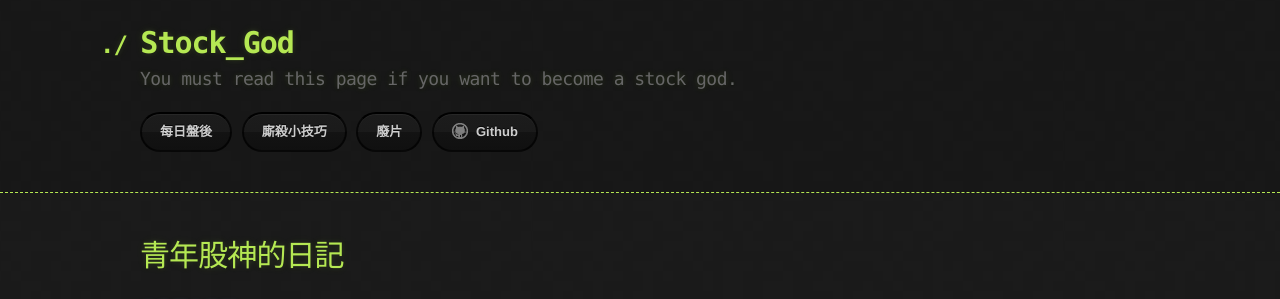
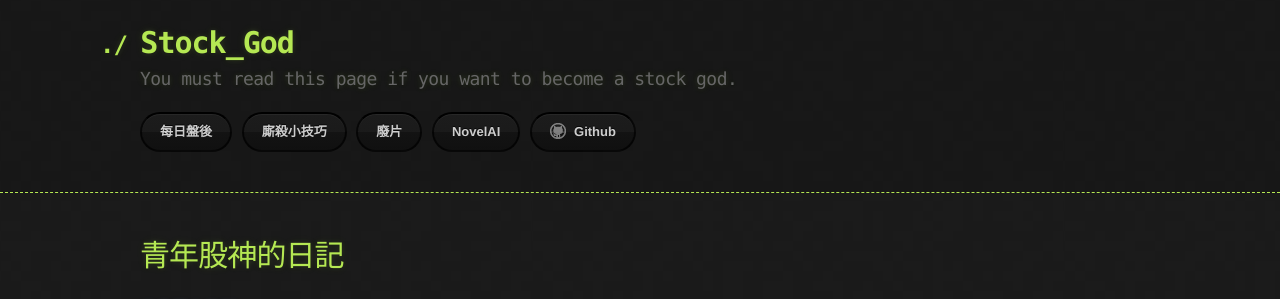
Before and after one commit to lepg5487/Stock_God, a Jekyll site: the page built from index.md, in a window 1280 px wide and 900 px high. Shown: the top 299 px of the window. Built offline with Jekyll 4.4.1, drawn with Linux system fonts in a browser that asks for light colours; our own code applies the rules of GitHub Pages for plain Markdown files.

Commit message:
Update testlayouts.html

```diff
--- a/_layouts/testlayouts.html
+++ b/_layouts/testlayouts.html
@@ -24,6 +24,7 @@
             <a href="{{ site.github.zip_url }}" class="btn">每日盤後</a>
             <a href="{{ site.github.tar_url }}" class="btn">廝殺小技巧</a>
             <a href="{{ site.github.video_url }}" class="btn">廢片</a>
+            <a href="{{ site.github.NovelAI_url }}" class="btn">NovelAI</a>
           {% endif %}
           <a href="{{ site.github.repository_url }}" class="btn btn-github"><span class="icon"></span>Github</a>
         </section>
```
